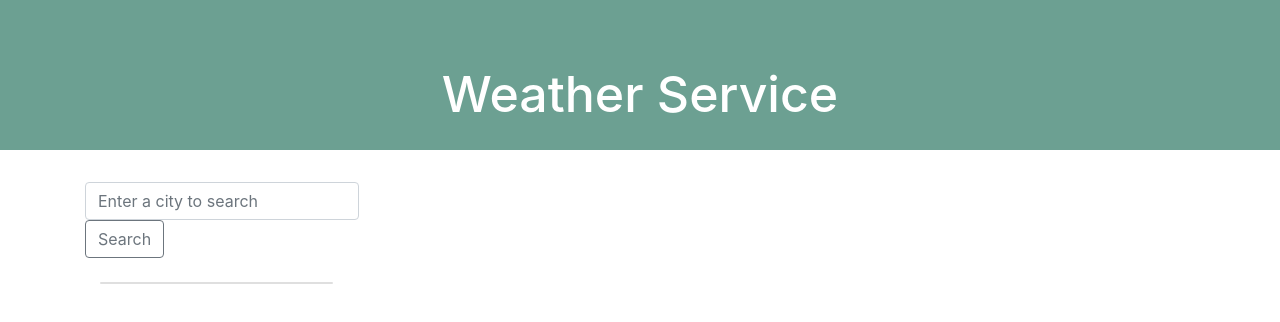
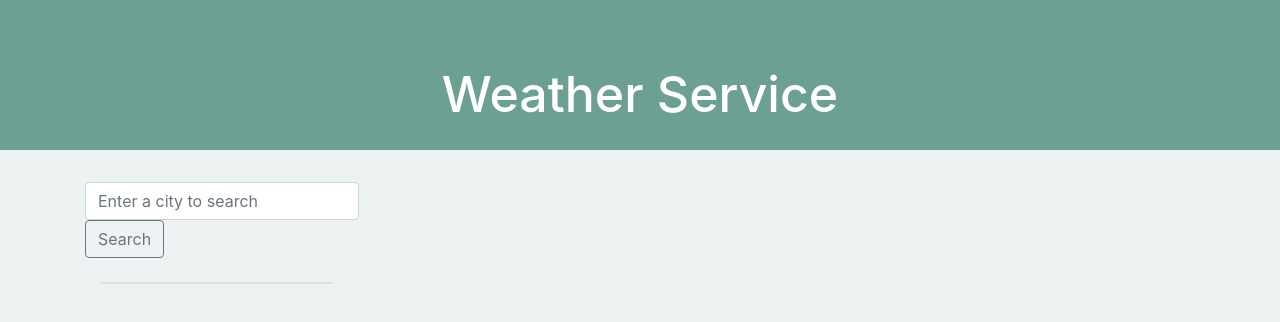
Before and after one commit to courtneypaasch/weather-service, a plain HTML site: page index.html in a window 1280 px wide. Drawn offline with nearby package versions, Linux system fonts and the light colour scheme.

Commit message:
additional styling

```diff
--- a/style.css
+++ b/style.css
@@ -5,6 +5,9 @@
     font-size: 50px;
 }
 
+body {
+    background-color: rgba(108, 160, 146, 0.119);
+}
 
 .jumbotron-fluid {
     background-color: rgb(108, 160, 146);
```
